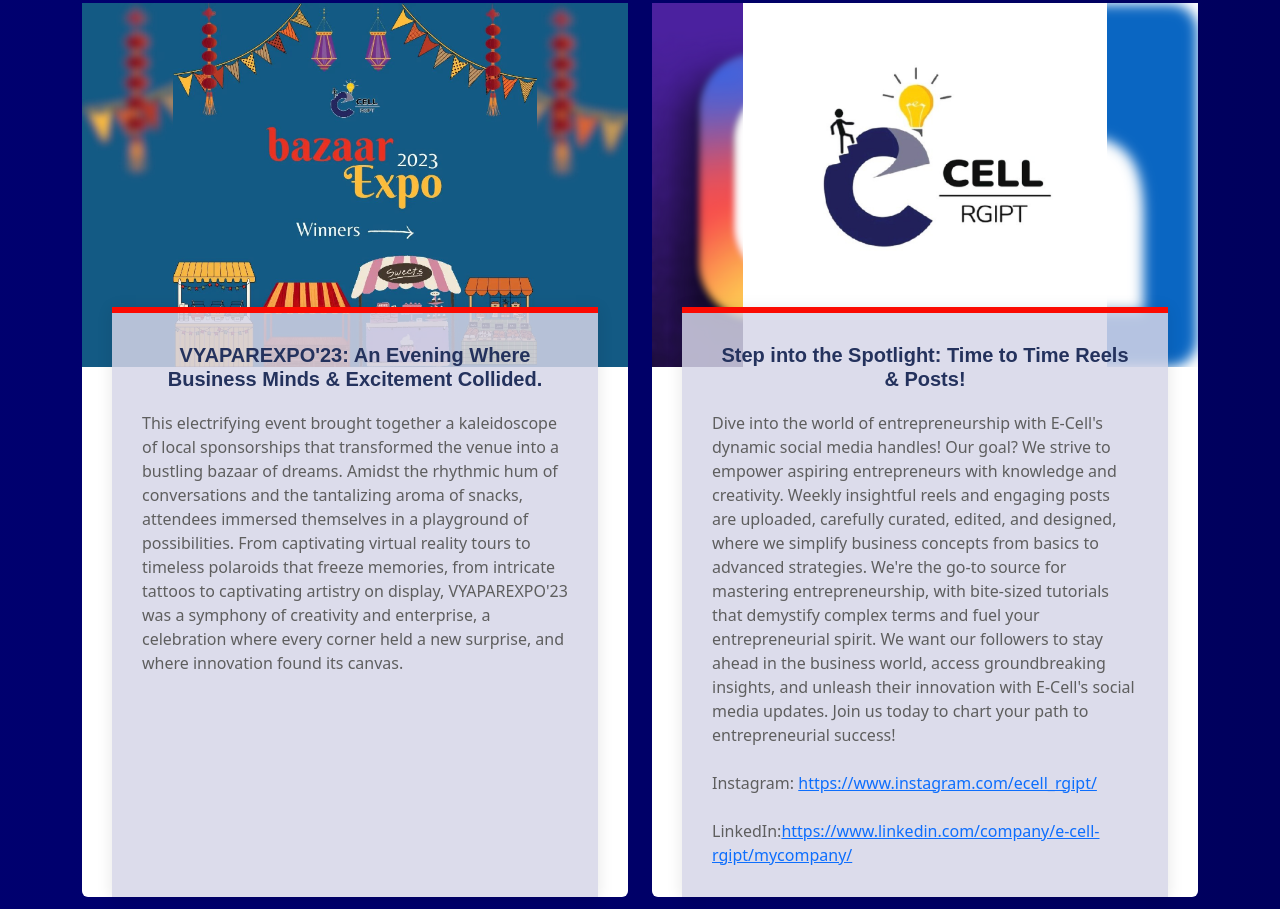
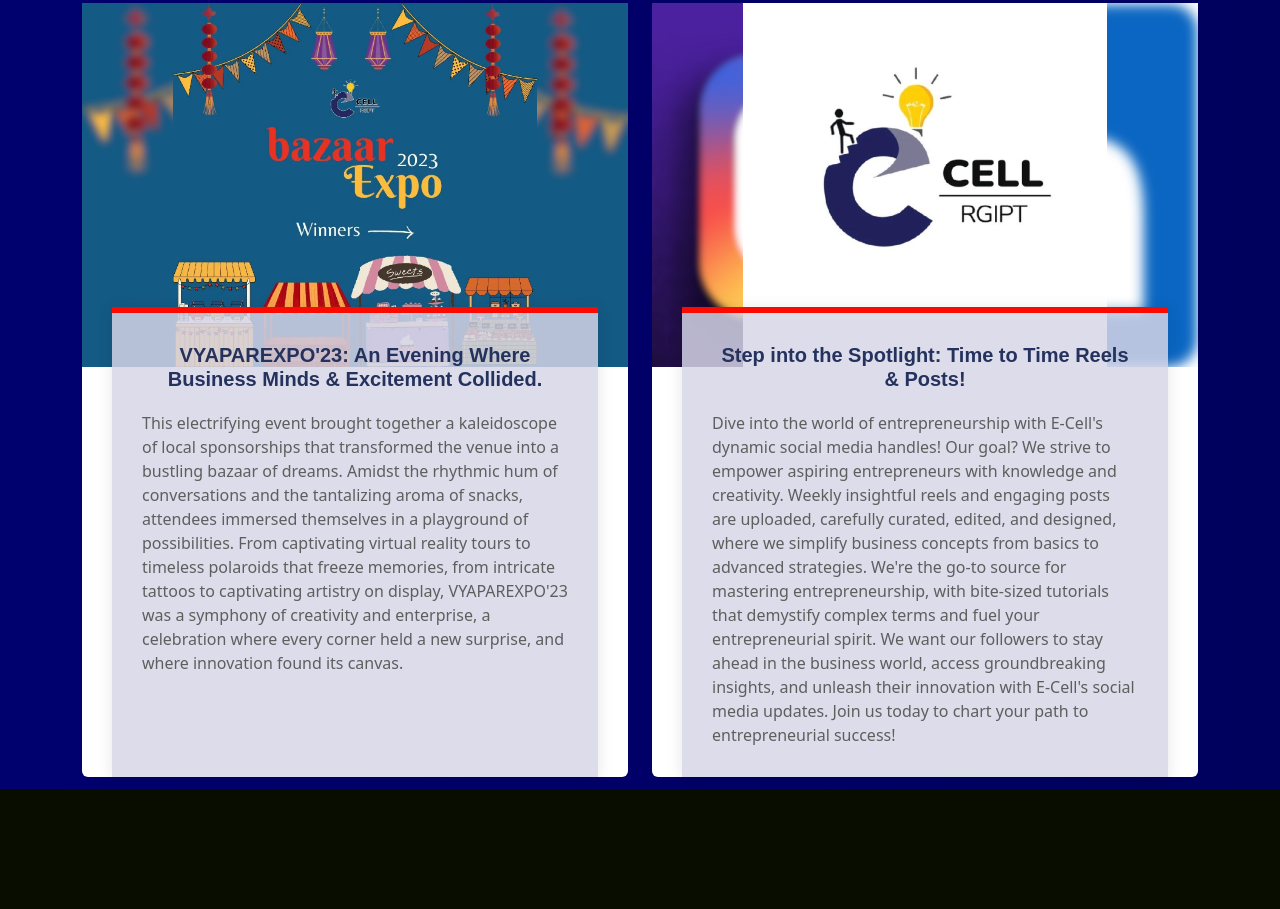
Before and after one commit to nakshjoshi/E-Cell-RGIPT_Events, a plain HTML site: page index.html in a window 1280 px wide. Shown: the part 2054-2963 px from the top of the page. After the commit the page ends 2843 px from the top, so only its background shows below. Drawn offline with Linux system fonts and the light colour scheme; a web font is replaced by a local one.

Commit message:
Update index.html

```diff
--- a/index.html
+++ b/index.html
@@ -139,9 +139,7 @@
                 <!-- <p class="fst-italic text-center">18th Feb 2024</p> -->
                 <p class="card-text">Dive into the world of entrepreneurship with E-Cell's dynamic social media handles!
                   Our goal? We strive to empower aspiring entrepreneurs with knowledge and creativity. Weekly insightful reels and engaging posts are uploaded, carefully curated, edited, and designed, where we simplify business concepts from basics to advanced strategies. We're the go-to source for mastering entrepreneurship, with bite-sized tutorials that demystify complex terms and fuel your entrepreneurial spirit. We want our followers to stay ahead in the business world, access groundbreaking insights, and unleash their innovation with E-Cell's social media updates.
-                  Join us today to chart your path to entrepreneurial success!</br></br>
-                  Instagram: <a href="https://www.instagram.com/ecell_rgipt/" target="_blank">https://www.instagram.com/ecell_rgipt/</a>
-                </br></br> LinkedIn:<a href="https://www.linkedin.com/company/e-cell-rgipt/mycompany/" target="_blank">https://www.linkedin.com/company/e-cell-rgipt/mycompany/</a> </p>
+                  Join us today to chart your path to entrepreneurial success!</p>
               </div>
             </div>
 
```
